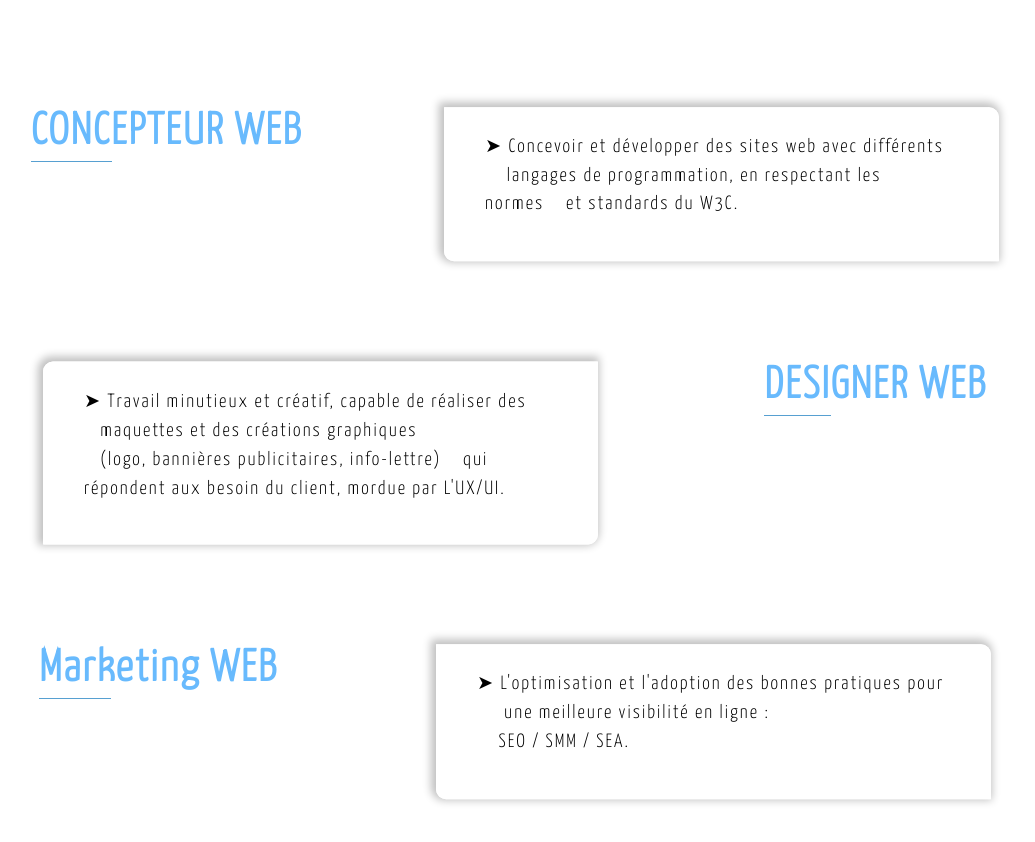
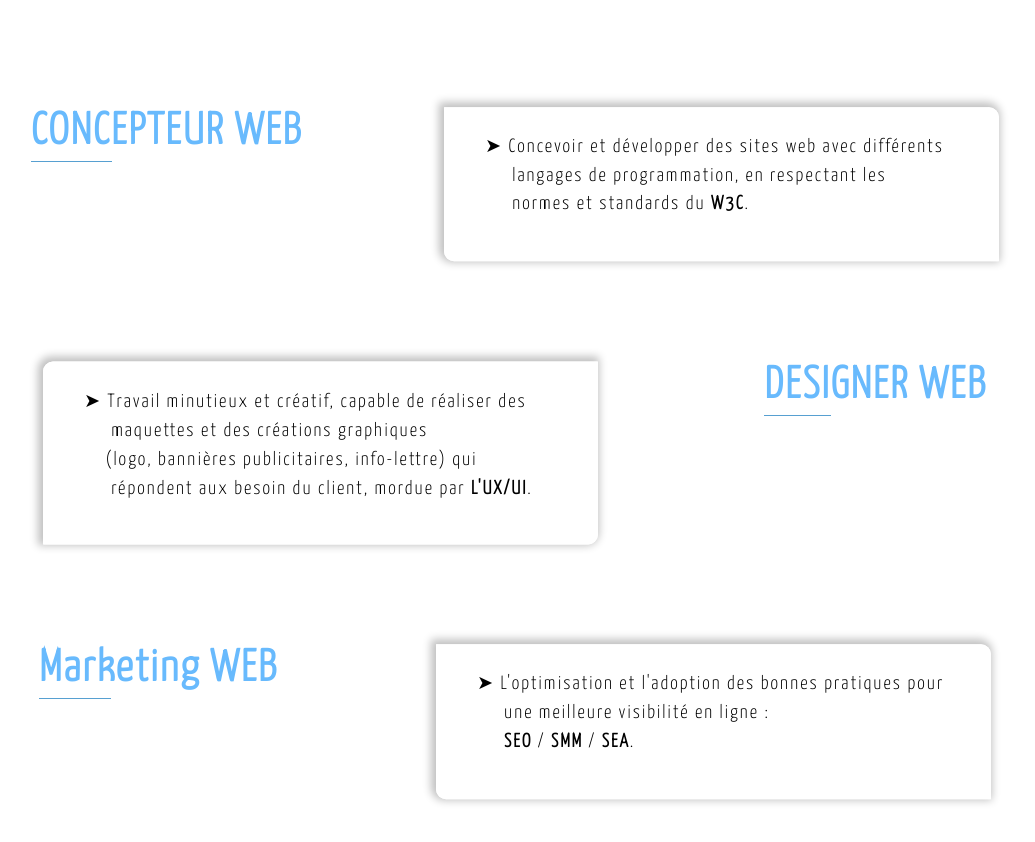
Before and after one commit to harhour23/Portfolio, a plain HTML site: page index.html in a window 1280 px wide. Shown: the part 660-1502 px from the top of the page, without its empty margins (125-1160 px from the left). Drawn offline with nearby package versions, Linux system fonts and the light colour scheme.

Commit message:
newchange

```diff
--- a/index.html
+++ b/index.html
@@ -62,17 +62,17 @@
         <div class="parag">
             <h3>CONCEPTEUR WEB</h3>
             <div class="section col-5 col-lg-6">
-                <p>&#10148;&nbsp;Concevoir et développer des sites web avec différents &nbsp;&nbsp;&nbsp;&nbsp;langages de programmation,
-                    en respectant les normes&nbsp;&nbsp;&nbsp;&nbsp;et standards du W3C.
+                <p>&#10148;&nbsp;Concevoir et développer des sites web avec différents &nbsp;&nbsp;&nbsp;&nbsp;&nbsp;langages de programmation,
+                    en respectant les &nbsp;&nbsp;&nbsp;&nbsp;&nbsp;normes et standards du <strong>W3C</strong>.
                 </p>
             </div>
         </div>
 
         <div class="parag">
             <div class="section col-5 col-lg-6">
-                <p>&#10148;&nbsp;Travail minutieux et créatif, capable de réaliser des &nbsp;&nbsp;&nbsp;maquettes et des créations graphiques
-                    &nbsp;&nbsp;&nbsp;(logo,&nbsp;bannières publicitaires,&nbsp;info-lettre)
-                    &nbsp;&nbsp;&nbsp;qui répondent aux besoin du client,&nbsp;mordue par L'UX/UI.
+                <p>&#10148;&nbsp;Travail minutieux et créatif, capable de réaliser des &nbsp;&nbsp;&nbsp;&nbsp;&nbsp;maquettes et des créations graphiques
+                    &nbsp;&nbsp;&nbsp;&nbsp;(logo,&nbsp;bannières publicitaires,&nbsp;info-lettre)
+                    qui &nbsp;&nbsp;&nbsp;&nbsp;&nbsp;répondent aux besoin du client,&nbsp;mordue par <strong>L'UX/UI</strong>.
                 </p>
             </div>
             <h3>DESIGNER WEB</h3>
@@ -82,7 +82,7 @@
             <h3>Marketing WEB</h3>
             <div class="section col-5 col-lg-6">
                 <p>&#10148;&nbsp;L'optimisation et l'adoption des bonnes pratiques pour &nbsp;&nbsp;&nbsp;&nbsp;
-                    une meilleure visibilité en ligne :<br>&nbsp;&nbsp;&nbsp;&nbsp;SEO&nbsp;/&nbsp;SMM&nbsp;/&nbsp;SEA.
+                    une meilleure visibilité en ligne :<br>&nbsp;&nbsp;&nbsp;&nbsp;&nbsp;<strong>SEO</strong>&nbsp;/&nbsp;<strong>SMM</strong>&nbsp;/&nbsp;<strong>SEA</strong>.
                 </p>
             </div>
         </div>
```
